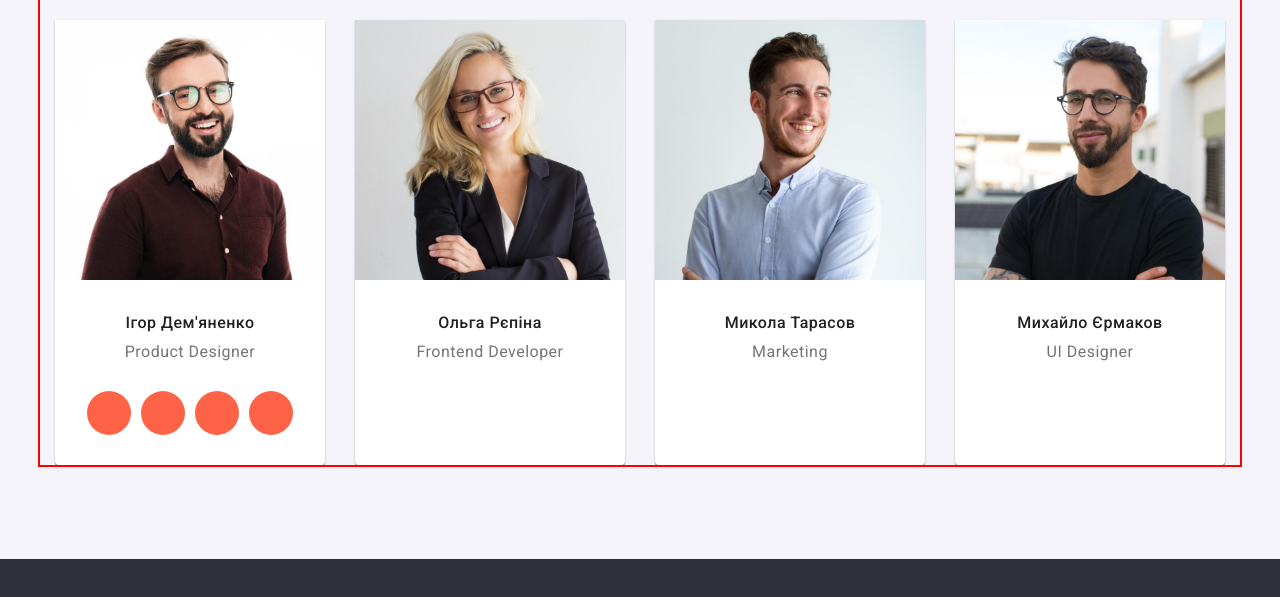
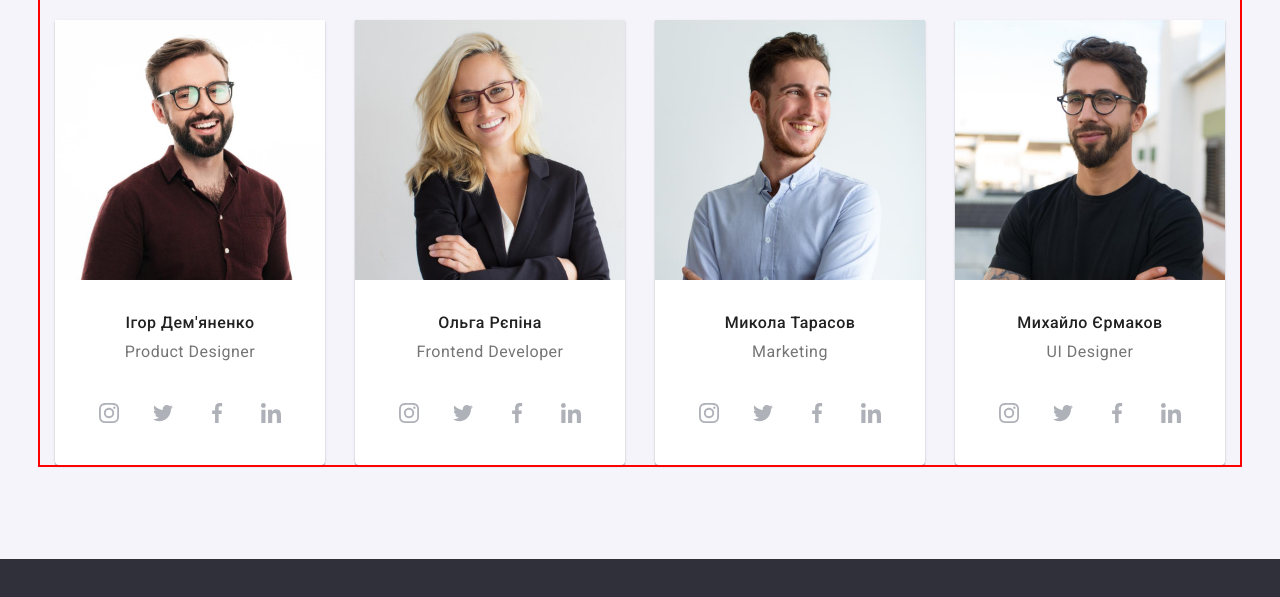
Before and after one commit to AlexKabaiev/goit-markup-hw-04, a plain HTML site: page index.html in a window 1280 px wide. Shown: the part 1763-2360 px from the top of the page. Drawn offline with nearby package versions, Linux system fonts and the light colour scheme.

Commit message:
our-team-social-icons

```diff
--- a/css/styles.css
+++ b/css/styles.css
@@ -4,6 +4,7 @@
   --color-accent: #2196f3;
   --color-button: #f5f4fa;
   --color-white: #ffffff;
+  --color-gray-icons: #afb1b8;
   --color-background-hero: #c4c4c4;
   --color-background-footer: #2f303a;
   --overlay: linear-gradient(to right, rgba(47, 48, 58, 0.4), rgba(47, 48, 58, 0.4));
@@ -309,8 +310,6 @@ section {
   text-align: center;
 }
 
-.social-icons {}
-
 .social-list {
   list-style: none;
   display: flex;
@@ -319,15 +318,20 @@ section {
   padding-bottom: 30px;
 }
 
-.social-item {}
-
 .social-link {
   width: 44px;
   height: 44px;
-  display: block;
-  background-color: tomato;
+  display: flex;
+  align-items: center;
+  justify-content: center;
+  background-color: var(--color-white );
   border-radius: 50%;
 }
+
+.social-icon {
+fill: var(--color-gray-icons);
+}
+
 
 /* Стилизация кнопок на странице Портфолио */
 .menu {
--- a/index.html
+++ b/index.html
@@ -135,12 +135,36 @@
                 <h3 class="team-name">Ігор Дем'яненко</h3>
                 <p class="team-text">Product Designer</p>
               </div>
-              <div class="social-icons">
+              <div class="social">
                 <ul class="social-list">
-                  <li class="social-item"><a href="" class="social-link"></a></li>
-                  <li class="social-item"><a href="" class="social-link"></a></li>
-                  <li class="social-item"><a href="" class="social-link"></a></li>
-                  <li class="social-item"><a href="" class="social-link"></a></li>
+                  <li class="social-item">
+                    <a href="" class="social-link">
+                      <svg class="social-icon" width="20" height="20">
+                        <use href="./images/icons.svg#icon-instagram"></use>
+                      </svg>
+                    </a>
+                  </li>
+                  <li class="social-item">
+                    <a href="" class="social-link">
+                      <svg class="social-icon" width="20" height="20">
+                        <use href="./images/icons.svg#icon-twitter"></use>
+                      </svg>
+                    </a>
+                  </li>
+                  <li class="social-item">
+                    <a href="" class="social-link">
+                      <svg class="social-icon" width="20" height="20">
+                        <use href="./images/icons.svg#icon-facebook"></use>
+                      </svg>
+                    </a>
+                  </li>
+                  <li class="social-item">
+                    <a href="" class="social-link">
+                      <svg class="social-icon" width="20" height="20">
+                        <use href="./images/icons.svg#icon-linkedin"></use>
+                      </svg>
+                    </a>
+                  </li>
                 </ul>
               </div>
             </li>
@@ -156,6 +180,38 @@
                 <h3 class="team-name">Ольга Рєпіна</h3>
                 <p class="team-text">Frontend Developer</p>
               </div>
+               <div class="social">
+                <ul class="social-list">
+                  <li class="social-item">
+                    <a href="" class="social-link">
+                      <svg class="social-icon" width="20" height="20">
+                        <use href="./images/icons.svg#icon-instagram"></use>
+                      </svg>
+                    </a>
+                  </li>
+                  <li class="social-item">
+                    <a href="" class="social-link">
+                      <svg class="social-icon" width="20" height="20">
+                        <use href="./images/icons.svg#icon-twitter"></use>
+                      </svg>
+                    </a>
+                  </li>
+                  <li class="social-item">
+                    <a href="" class="social-link">
+                      <svg class="social-icon" width="20" height="20">
+                        <use href="./images/icons.svg#icon-facebook"></use>
+                      </svg>
+                    </a>
+                  </li>
+                  <li class="social-item">
+                    <a href="" class="social-link">
+                      <svg class="social-icon" width="20" height="20">
+                        <use href="./images/icons.svg#icon-linkedin"></use>
+                      </svg>
+                    </a>
+                  </li>
+                </ul>
+              </div>
             </li>
             <li class="team-item">
               <img
@@ -169,6 +225,38 @@
                 <h3 class="team-name">Микола Тарасов</h3>
                 <p class="team-text">Marketing</p>
               </div>
+               <div class="social">
+                <ul class="social-list">
+                  <li class="social-item">
+                    <a href="" class="social-link">
+                      <svg class="social-icon" width="20" height="20">
+                        <use href="./images/icons.svg#icon-instagram"></use>
+                      </svg>
+                    </a>
+                  </li>
+                  <li class="social-item">
+                    <a href="" class="social-link">
+                      <svg class="social-icon" width="20" height="20">
+                        <use href="./images/icons.svg#icon-twitter"></use>
+                      </svg>
+                    </a>
+                  </li>
+                  <li class="social-item">
+                    <a href="" class="social-link">
+                      <svg class="social-icon" width="20" height="20">
+                        <use href="./images/icons.svg#icon-facebook"></use>
+                      </svg>
+                    </a>
+                  </li>
+                  <li class="social-item">
+                    <a href="" class="social-link">
+                      <svg class="social-icon" width="20" height="20">
+                        <use href="./images/icons.svg#icon-linkedin"></use>
+                      </svg>
+                    </a>
+                  </li>
+                </ul>
+              </div>
             </li>
             <li class="team-item">
               <img
@@ -181,6 +269,38 @@
               <div class="name-card">
                 <h3 class="team-name">Михайло Єрмаков</h3>
                 <p class="team-text">UI Designer</p>
+              </div>
+               <div class="social">
+                <ul class="social-list">
+                  <li class="social-item">
+                    <a href="" class="social-link">
+                      <svg class="social-icon" width="20" height="20">
+                        <use href="./images/icons.svg#icon-instagram"></use>
+                      </svg>
+                    </a>
+                  </li>
+                  <li class="social-item">
+                    <a href="" class="social-link">
+                      <svg class="social-icon" width="20" height="20">
+                        <use href="./images/icons.svg#icon-twitter"></use>
+                      </svg>
+                    </a>
+                  </li>
+                  <li class="social-item">
+                    <a href="" class="social-link">
+                      <svg class="social-icon" width="20" height="20">
+                        <use href="./images/icons.svg#icon-facebook"></use>
+                      </svg>
+                    </a>
+                  </li>
+                  <li class="social-item">
+                    <a href="" class="social-link">
+                      <svg class="social-icon" width="20" height="20">
+                        <use href="./images/icons.svg#icon-linkedin"></use>
+                      </svg>
+                    </a>
+                  </li>
+                </ul>
               </div>
             </li>
           </ul>
```
